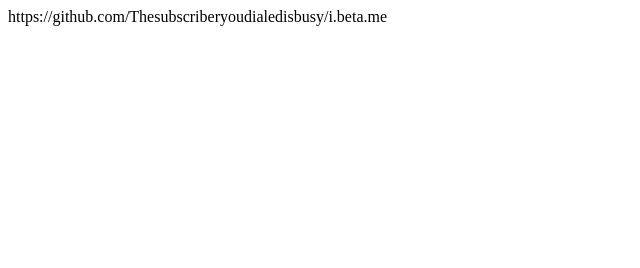
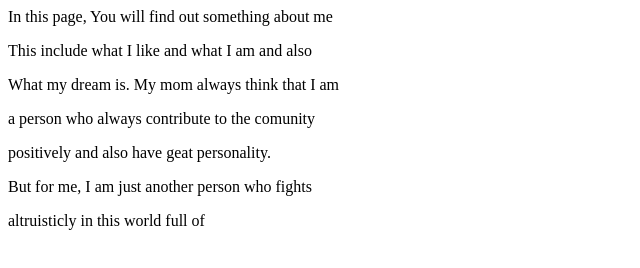
Before and after one commit to Thesubscriberyoudialedisbusy/i.beta.me, a plain HTML site: page index.html in a window 1280 px wide. Shown: the whole page, without its empty margins (0-640 px from the left). Drawn offline with Linux system fonts and the light colour scheme.

Commit message:
index
Adding Homepage

```diff
--- a/index.html
+++ b/index.html
@@ -1,9 +1,15 @@
 <html>
-  <head> https://github.com/Thesubscriberyoudialedisbusy/i.beta.me
-  <title> Hello World </title>
+  <head>
+  <title> Home Page </title>
   </head>
 
   <body>
-
+  <p style="color:black">In this page, You will find out something about me</p>
+  <p style="color:black">This include what I like and what I am and also</p>
+  <p style="color:black">What my dream is. My mom always think that I am</p>
+  <p style="color:black">a person who always contribute to the comunity</p>
+  <p style="color:black">positively and also have geat personality.</p>
+  <p style="color:black">But for me, I am just another person who fights</p>
+  <p style="color:black">altruisticly in this world full of </p>
   </body>
 </html>
```
